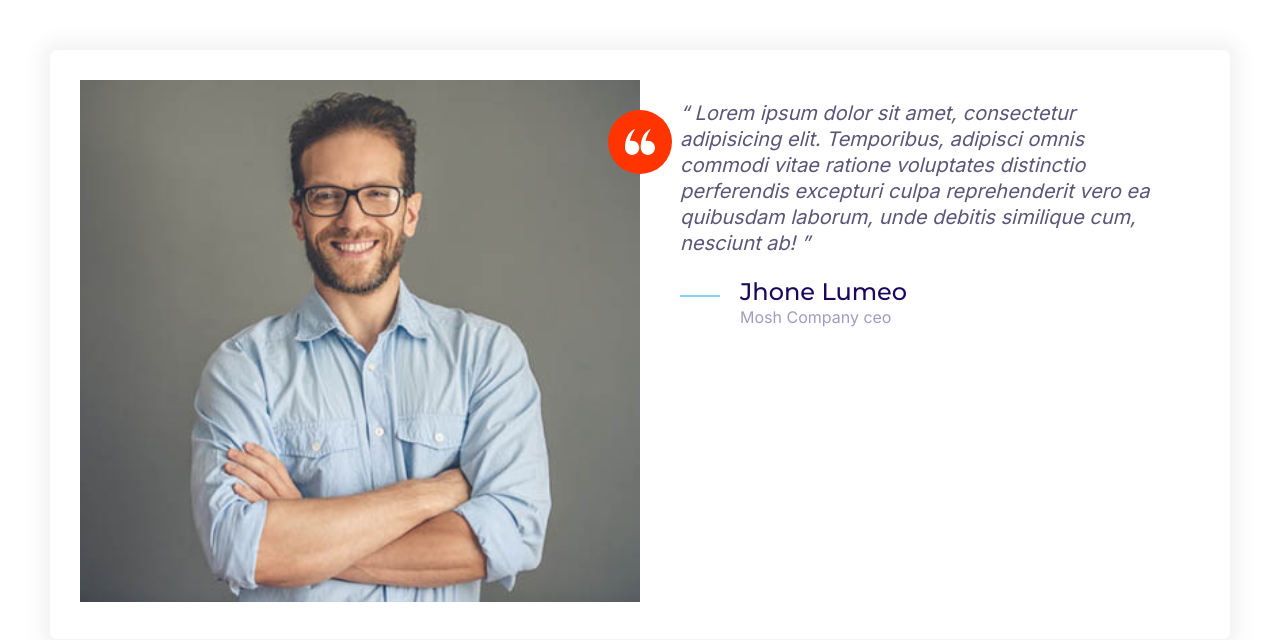
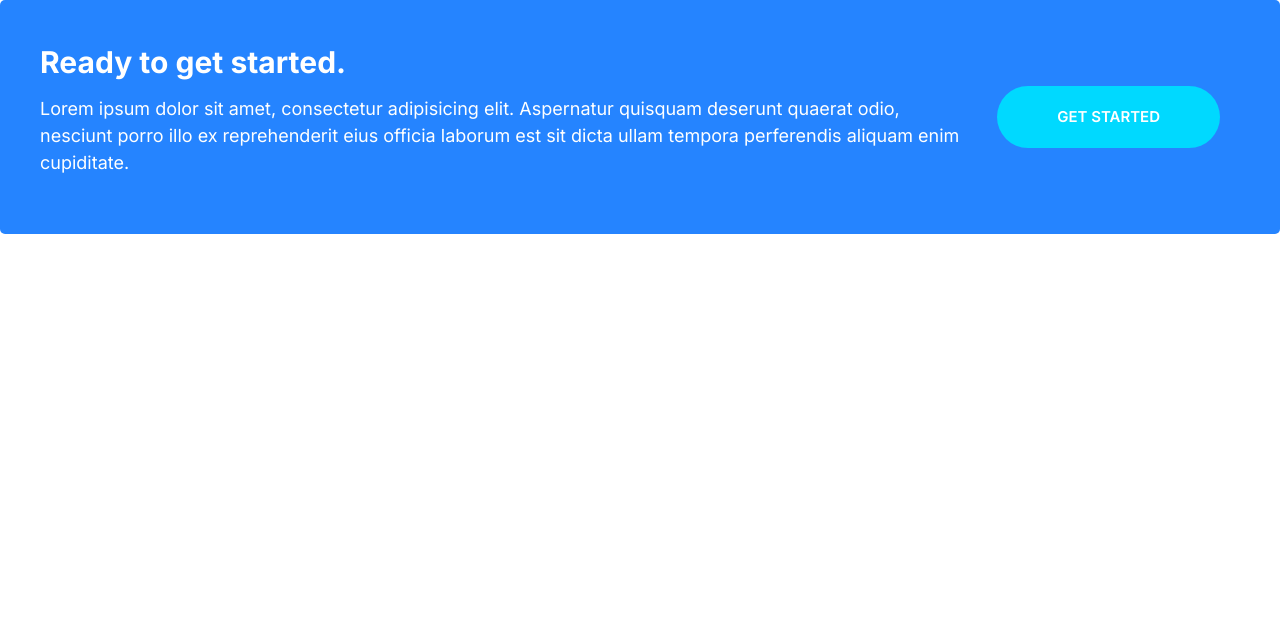
Before and after one commit to Glowawklawe/testweb, a plain HTML site: page index.html in a window 1280 px wide. Drawn offline with Linux system fonts and the light colour scheme.

Commit message:
Build the callout component.

```diff
--- a/css/styles.css
+++ b/css/styles.css
@@ -226,7 +226,10 @@
   background: var(--color-headings);
   color: #fff;
 }
-
+.btn--stretched{
+  padding-left: 6rem;
+  padding-right: 6rem;
+}
 .btn--block{
   width: 100%;
   display: inline-block;
@@ -448,3 +451,39 @@
     margin: 6rem;
   }
 }
+/* Callouts */
+.callout{
+  padding: 4rem;
+  border-radius: 5px;
+}
+.callout--primary{
+  background: var(--color-priamry);
+  color: white;
+}
+.callout__heading{
+  color: #fff;
+  margin-top: 0;
+  font-size: 3rem;
+}
+.callout .btn{ /* justiffy self jest tylko do grid*/
+  justify-self: center;
+  align-self: center;
+
+}
+.callout__content{
+  text-align: center;
+}
+
+@media screen and (min-width:768px ) {
+  .callout .grid--1x2{
+    grid-template-columns: 1fr auto;
+  }
+  .callout__content{
+    text-align: left;
+  }
+  .callout .btn{
+    justify-self: start;
+    margin: 0 2rem;
+  }
+
+}
--- a/index.html
+++ b/index.html
@@ -19,38 +19,19 @@
       rel="stylesheet"
     />
   </head>
-  <body style="padding: 5rem">
-    <div class="card testimonial">
+  <body>
+    <div class="callout callout--primary">
       <div class="grid grid--1x2">
-        <div class="testimonial__image">
-          <img src="images/testimonial.jpg" alt="A happy, smiling customer " />
-          <span class="icon-container icon-container--accent">
-            <svg class="icon icon-white icon--small">
-              <use xlink:href="images/sprite.svg#quotes"></use>
-            </svg>
-          </span>
+        <div class="callout__content">
+          <h2 class="callout__heading">Ready to get started.</h2>
+          <p>
+            Lorem ipsum dolor sit amet, consectetur adipisicing elit. Aspernatur
+            quisquam deserunt quaerat odio, nesciunt porro illo ex reprehenderit
+            eius officia laborum est sit dicta ullam tempora perferendis aliquam
+            enim cupiditate.
+          </p>
         </div>
-        <blockquote class="quote">
-          <p class="quote__text">
-            Lorem ipsum dolor sit amet, consectetur adipisicing elit.
-            Temporibus, adipisci omnis commodi vitae ratione voluptates
-            distinctio perferendis excepturi culpa reprehenderit vero ea
-            quibusdam laborum, unde debitis similique cum, nesciunt ab!
-          </p>
-          <footer>
-            <div class="media">
-              <div class="media__image">
-                <svg class="icon icon--primary quote__line">
-                  <use xlink:href="images/sprite.svg#line"></use>
-                </svg>
-              </div>
-              <div class="media__body">
-                <h3 class="meida__title quote__author">Jhone Lumeo</h3>
-                <p class="qute__organization">Mosh Company ceo</p>
-              </div>
-            </div>
-          </footer>
-        </blockquote>
+        <a href="#" class="btn btn--secoundary btn--stretched">Get Started</a>
       </div>
     </div>
   </body>
```
Also changed, not shown: components/callout.html (added, +14 -0 lines).
